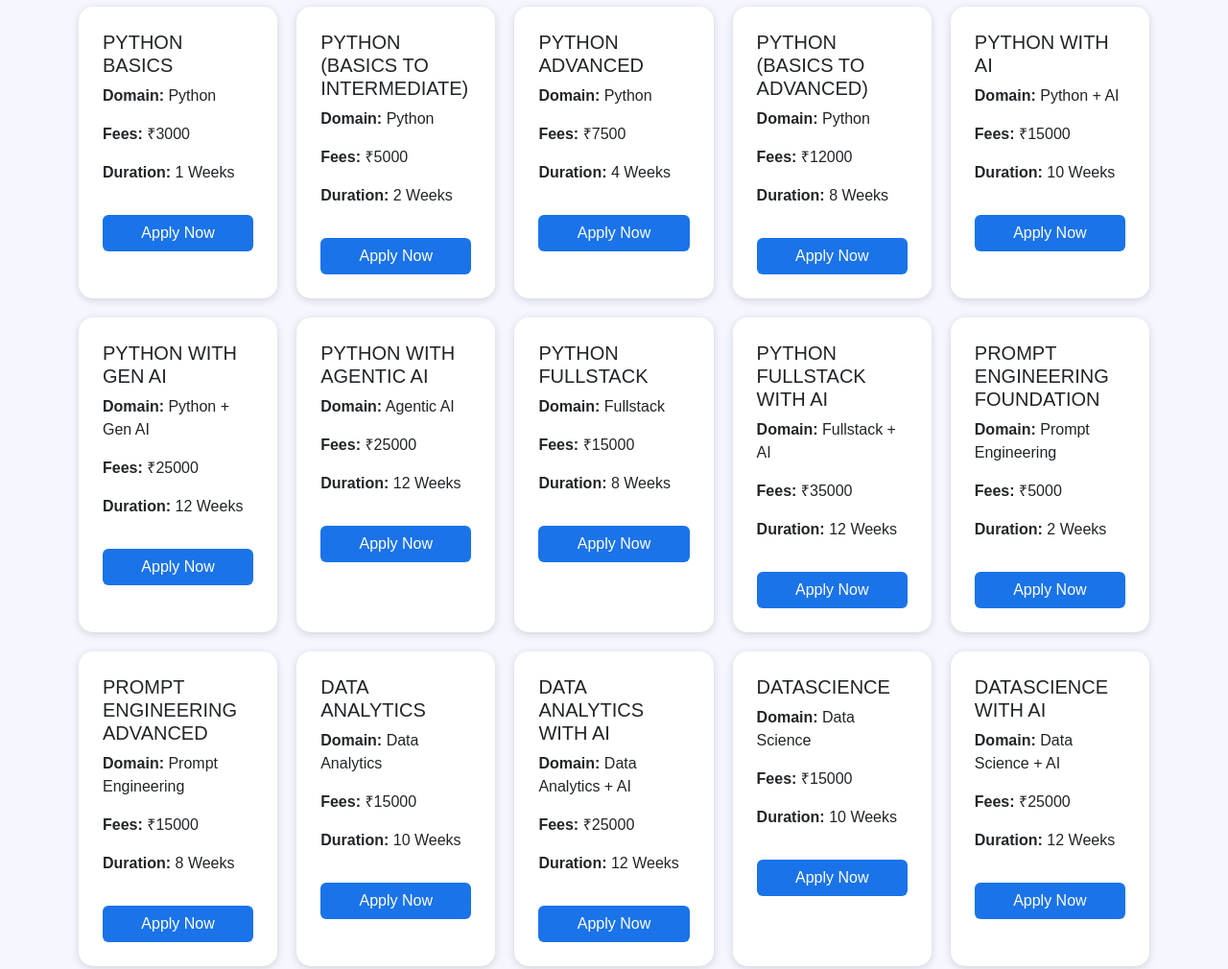
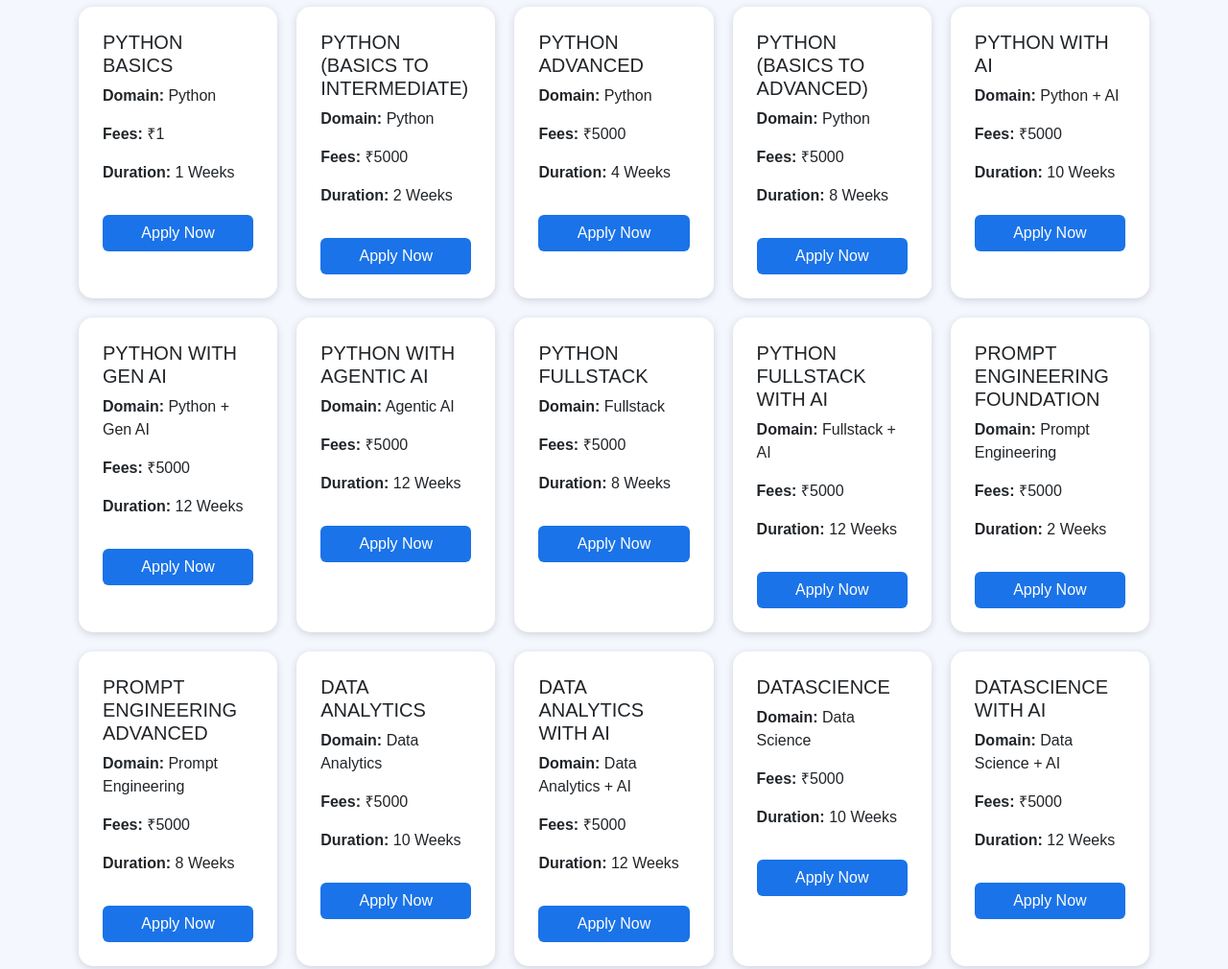
Before and after one commit to grabbaskets-hash/Swivel_Website, a plain HTML site: page internship.html in a window 1280 px wide. Shown: the part 1240-2250 px from the top of the page at 96% size. Drawn offline with nearby package versions, Linux system fonts and the light colour scheme.

Commit message:
update internship program

```diff
--- a/internship.html
+++ b/internship.html
@@ -206,38 +206,38 @@
 
         // Internship Data
         const internships = [
-            { name: "PYTHON BASICS", fee: 3000, weeks: 1, domain: "Python" },
+            { name: "PYTHON BASICS", fee: 1, weeks: 1, domain: "Python" },
             { name: "PYTHON (BASICS TO INTERMEDIATE)", fee: 5000, weeks: 2, domain: "Python" },
-            { name: "PYTHON ADVANCED", fee: 7500, weeks: 4, domain: "Python" },
-            { name: "PYTHON (BASICS TO ADVANCED)", fee: 12000, weeks: 8, domain: "Python" },
-            { name: "PYTHON WITH AI", fee: 15000, weeks: 10, domain: "Python + AI" },
-            { name: "PYTHON WITH GEN AI", fee: 25000, weeks: 12, domain: "Python + Gen AI" },
-            { name: "PYTHON WITH AGENTIC AI", fee: 25000, weeks: 12, domain: "Agentic AI" },
-            { name: "PYTHON FULLSTACK", fee: 15000, weeks: 8, domain: "Fullstack" },
-            { name: "PYTHON FULLSTACK WITH AI", fee: 35000, weeks: 12, domain: "Fullstack + AI" },
+            { name: "PYTHON ADVANCED", fee: 5000, weeks: 4, domain: "Python" },
+            { name: "PYTHON (BASICS TO ADVANCED)", fee: 5000, weeks: 8, domain: "Python" },
+            { name: "PYTHON WITH AI", fee: 5000, weeks: 10, domain: "Python + AI" },
+            { name: "PYTHON WITH GEN AI", fee: 5000, weeks: 12, domain: "Python + Gen AI" },
+            { name: "PYTHON WITH AGENTIC AI", fee: 5000, weeks: 12, domain: "Agentic AI" },
+            { name: "PYTHON FULLSTACK", fee: 5000, weeks: 8, domain: "Fullstack" },
+            { name: "PYTHON FULLSTACK WITH AI", fee: 5000, weeks: 12, domain: "Fullstack + AI" },
             { name: "PROMPT ENGINEERING FOUNDATION", fee: 5000, weeks: 2, domain: "Prompt Engineering" },
-            { name: "PROMPT ENGINEERING ADVANCED", fee: 15000, weeks: 8, domain: "Prompt Engineering" },
-            { name: "DATA ANALYTICS", fee: 15000, weeks: 10, domain: "Data Analytics" },
-            { name: "DATA ANALYTICS WITH AI", fee: 25000, weeks: 12, domain: "Data Analytics + AI" },
-            { name: "DATASCIENCE", fee: 15000, weeks: 10, domain: "Data Science" },
-            { name: "DATASCIENCE WITH AI", fee: 25000, weeks: 12, domain: "Data Science + AI" },
-            { name: "AI ENGINEER", fee: 25000, weeks: 12, domain: "AI Engineering" },
-            { name: "AGENTIC AI FOUNDATION", fee: 15000, weeks: 8, domain: "Agentic AI" },
-            { name: "AGENTIC AI AUTOMATION (N8N)", fee: 12000, weeks: 4, domain: "N8N Automation" },
-            { name: "AGENTIC AI", fee: 35000, weeks: 12, domain: "Agentic AI" },
-            { name: "DIGITAL MARKETING FOUNDATION", fee: 7000, weeks: 4, domain: "Digital Marketing" },
-            { name: "DIGITAL MARKETING", fee: 15000, weeks: 8, domain: "Digital Marketing" },
-            { name: "DIGITAL MARKETING WITH AI", fee: 25000, weeks: 12, domain: "DM + AI" },
-            { name: "DIGITAL MARKETING WITH GEN AI", fee: 25000, weeks: 12, domain: "DM + Gen AI" },
-            { name: "DIGITAL MARKETING WITH AGENTIC AI", fee: 35000, weeks: 12, domain: "DM + Agentic AI" },
-            { name: "MERN STACK", fee: 12000, weeks: 8, domain: "MERN" },
-            { name: "MERN STACK WITH AI", fee: 25000, weeks: 12, domain: "MERN + AI" },
-            { name: "LARAVEL", fee: 6000, weeks: 4, domain: "Laravel" },
-            { name: "LARAVEL WITH AI", fee: 12000, weeks: 8, domain: "Laravel + AI" },
-            { name: "SNOWFLAKE", fee: 20000, weeks: 8, domain: "Snowflake" },
-            { name: "CLOUD FULLSTACK FOUNDATION", fee: 12000, weeks: 8, domain: "Cloud Fullstack" },
-            { name: "CLOUD FULLSTACK INTERMEDIATE", fee: 25000, weeks: 12, domain: "Cloud Fullstack" },
-            { name: "CLOUD FULLSTACK ADVANCED", fee: 50000, weeks: 12, domain: "Cloud Advanced" }
+            { name: "PROMPT ENGINEERING ADVANCED", fee: 5000, weeks: 8, domain: "Prompt Engineering" },
+            { name: "DATA ANALYTICS", fee: 5000, weeks: 10, domain: "Data Analytics" },
+            { name: "DATA ANALYTICS WITH AI", fee: 5000, weeks: 12, domain: "Data Analytics + AI" },
+            { name: "DATASCIENCE", fee: 5000, weeks: 10, domain: "Data Science" },
+            { name: "DATASCIENCE WITH AI", fee: 5000, weeks: 12, domain: "Data Science + AI" },
+            { name: "AI ENGINEER", fee: 5000, weeks: 12, domain: "AI Engineering" },
+            { name: "AGENTIC AI FOUNDATION", fee: 5000, weeks: 8, domain: "Agentic AI" },
+            { name: "AGENTIC AI AUTOMATION (N8N)", fee: 5000, weeks: 4, domain: "N8N Automation" },
+            { name: "AGENTIC AI", fee: 5000, weeks: 12, domain: "Agentic AI" },
+            { name: "DIGITAL MARKETING FOUNDATION", fee: 5000, weeks: 4, domain: "Digital Marketing" },
+            { name: "DIGITAL MARKETING", fee: 5000, weeks: 8, domain: "Digital Marketing" },
+            { name: "DIGITAL MARKETING WITH AI", fee: 5000, weeks: 12, domain: "DM + AI" },
+            { name: "DIGITAL MARKETING WITH GEN AI", fee: 5000, weeks: 12, domain: "DM + Gen AI" },
+            { name: "DIGITAL MARKETING WITH AGENTIC AI", fee: 5000, weeks: 12, domain: "DM + Agentic AI" },
+            { name: "MERN STACK", fee: 5000, weeks: 8, domain: "MERN" },
+            { name: "MERN STACK WITH AI", fee: 5000, weeks: 12, domain: "MERN + AI" },
+            { name: "LARAVEL", fee: 5000, weeks: 4, domain: "Laravel" },
+            { name: "LARAVEL WITH AI", fee: 5000, weeks: 8, domain: "Laravel + AI" },
+            { name: "SNOWFLAKE", fee: 5000, weeks: 8, domain: "Snowflake" },
+            { name: "CLOUD FULLSTACK FOUNDATION", fee: 5000, weeks: 8, domain: "Cloud Fullstack" },
+            { name: "CLOUD FULLSTACK INTERMEDIATE", fee: 5000, weeks: 12, domain: "Cloud Fullstack" },
+            { name: "CLOUD FULLSTACK ADVANCED", fee: 5000, weeks: 12, domain: "Cloud Advanced" }
         ];
 
         const container = document.getElementById("internshipContainer");
```
Also changed, not shown: form.html (+4 -4 lines), show.html (added, +69 -0 lines).
